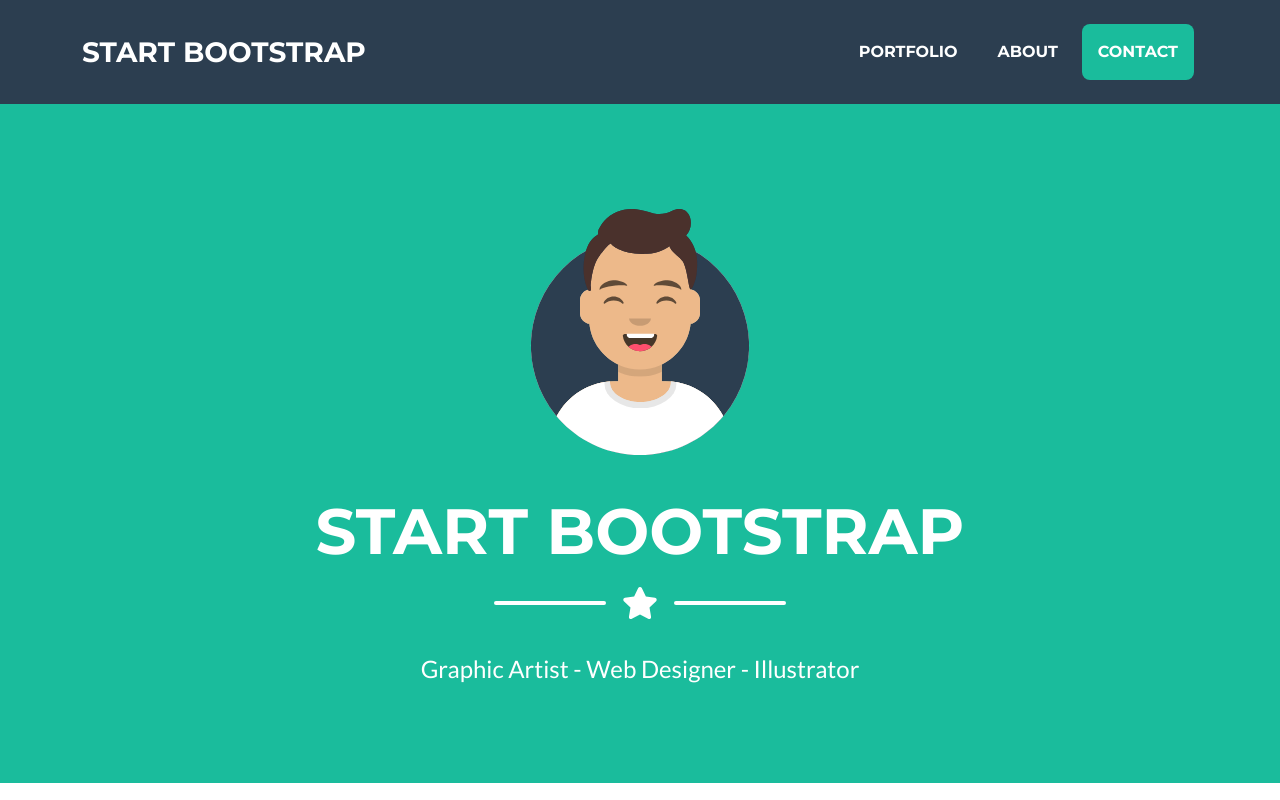
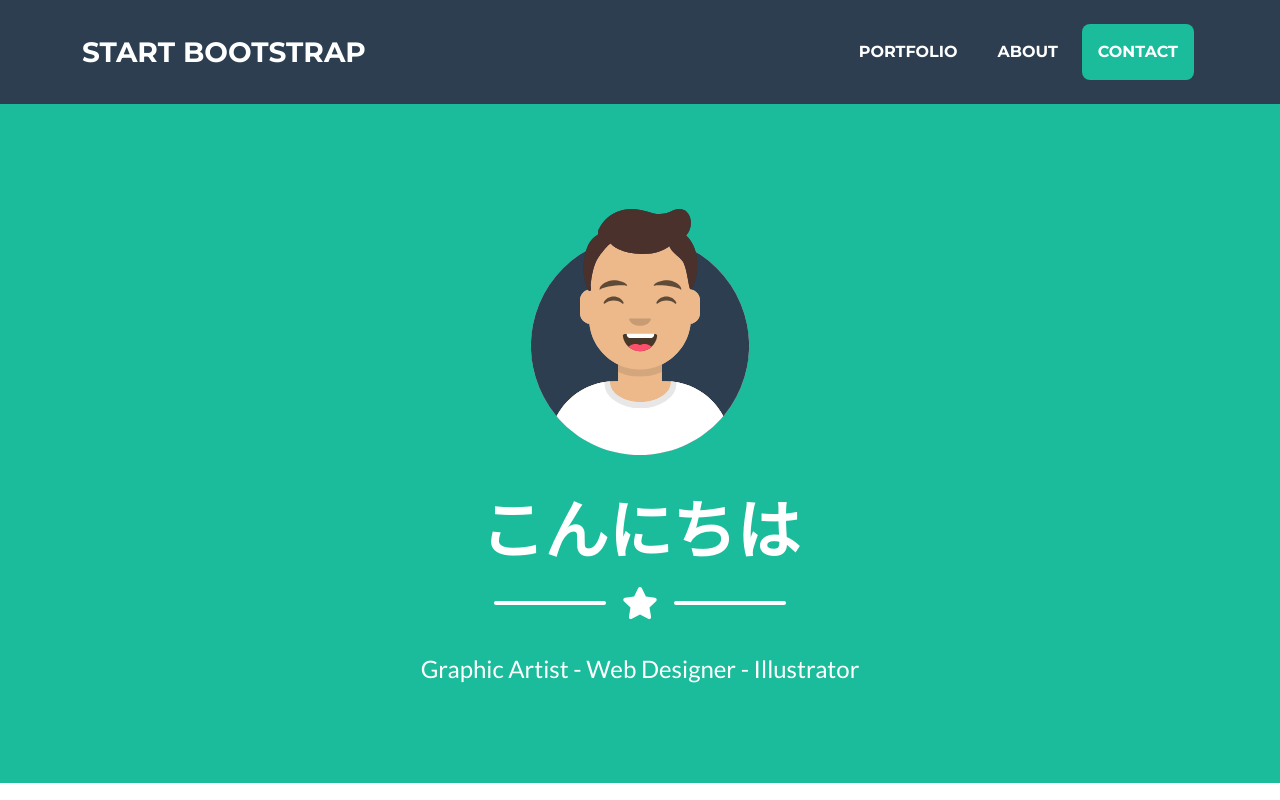
Before and after one commit to gakosuke/portf, a plain HTML site: page index.html in a window 1280 px wide. Shown: the top 800 px of the page. Drawn offline with nearby package versions, Linux system fonts and the light colour scheme.

Commit message:
Update index.html

```diff
--- a/index.html
+++ b/index.html
@@ -40,7 +40,7 @@
                 <!-- Masthead Avatar Image-->
                 <img class="masthead-avatar mb-5" src="assets/img/avataaars.svg" alt="..." />
                 <!-- Masthead Heading-->
-                <h1 class="masthead-heading text-uppercase mb-0">Start Bootstrap</h1>
+                <h1 class="masthead-heading text-uppercase mb-0">こんにちは</h1>
                 <!-- Icon Divider-->
                 <div class="divider-custom divider-light">
                     <div class="divider-custom-line"></div>
```
